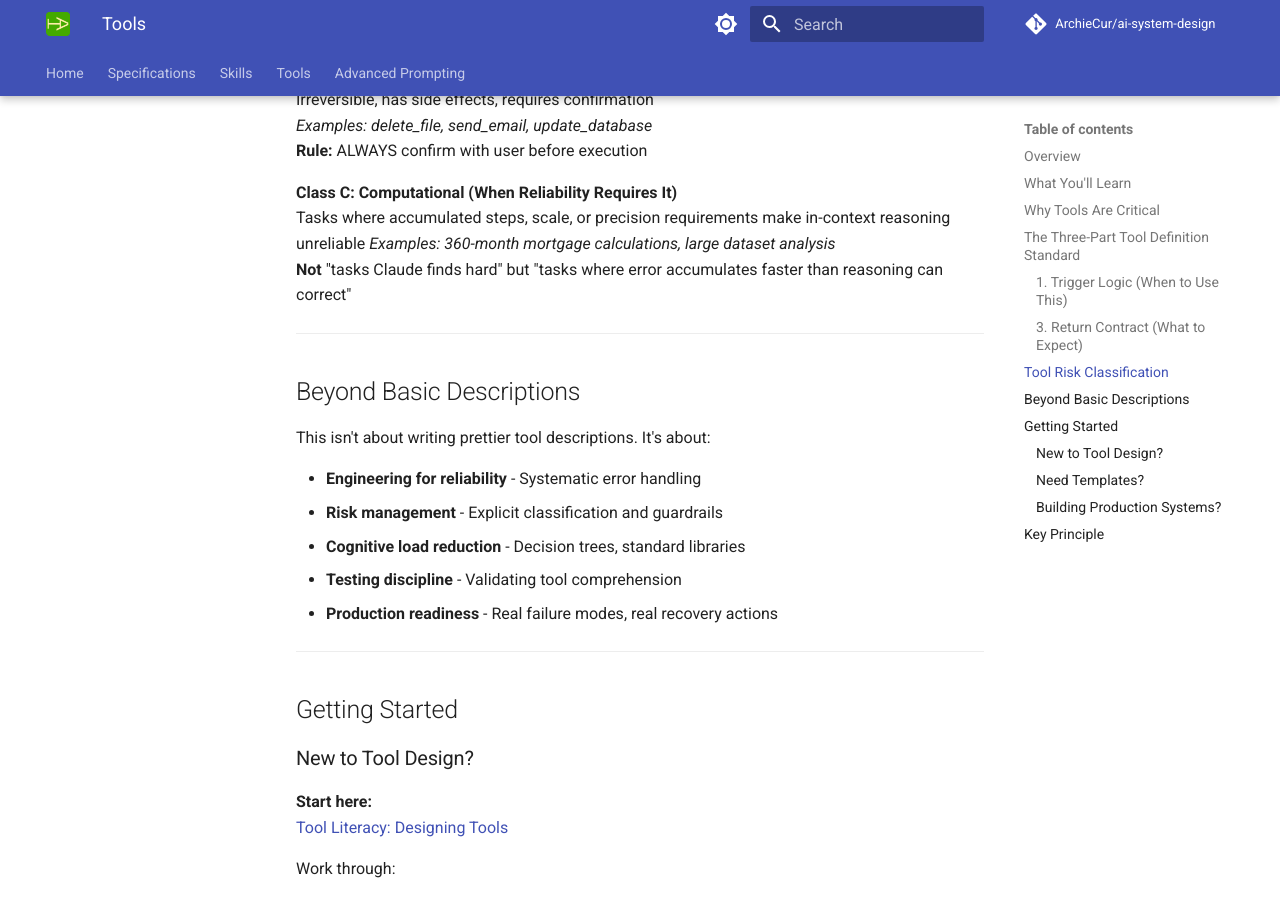
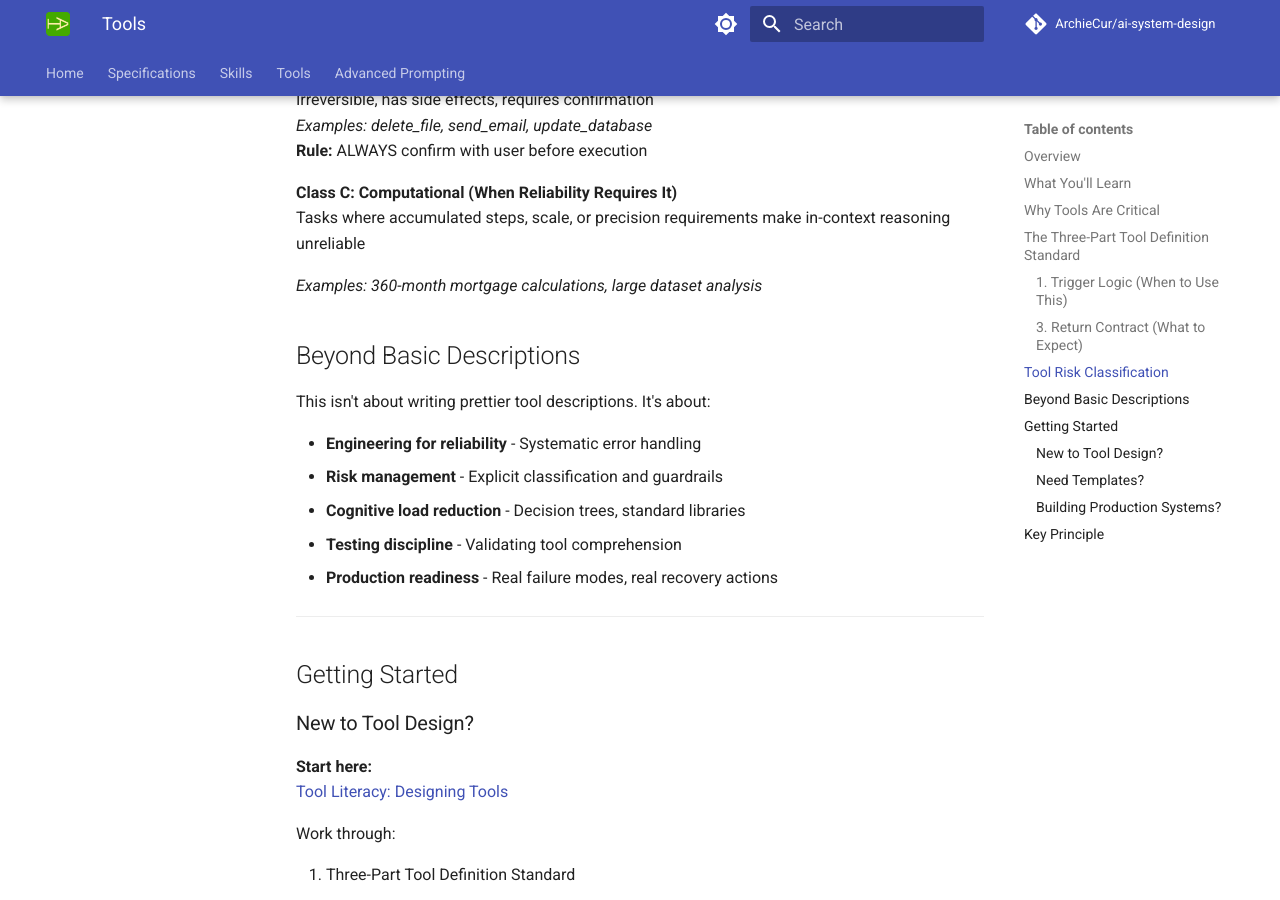
Before and after one commit to ArchieCur/ai-system-design, an MkDocs documentation site: the page built from docs/tools/tools-index.md, in a window 1280 px wide and 900 px high, scrolled down 3494 px. Built offline with MkDocs 1.6.1 and Material for MkDocs 9.7.7, drawn with Linux system fonts in a browser that asks for light colours; comment, search, counter and statistics services are not loaded.

Commit message:
Update tools-index.md

```diff
--- a/docs/tools/tools-index.md
+++ b/docs/tools/tools-index.md
@@ -142,10 +142,8 @@ Irreversible, has side effects, requires confirmation
 
 **Class C: Computational (When Reliability Requires It)**
 Tasks where accumulated steps, scale, or precision requirements make in-context reasoning unreliable
+
 *Examples: 360-month mortgage calculations, large dataset analysis*
-**Not** "tasks Claude finds hard" but "tasks where error accumulates faster than reasoning can correct"
-
----
 
 ## Beyond Basic Descriptions
 
```
